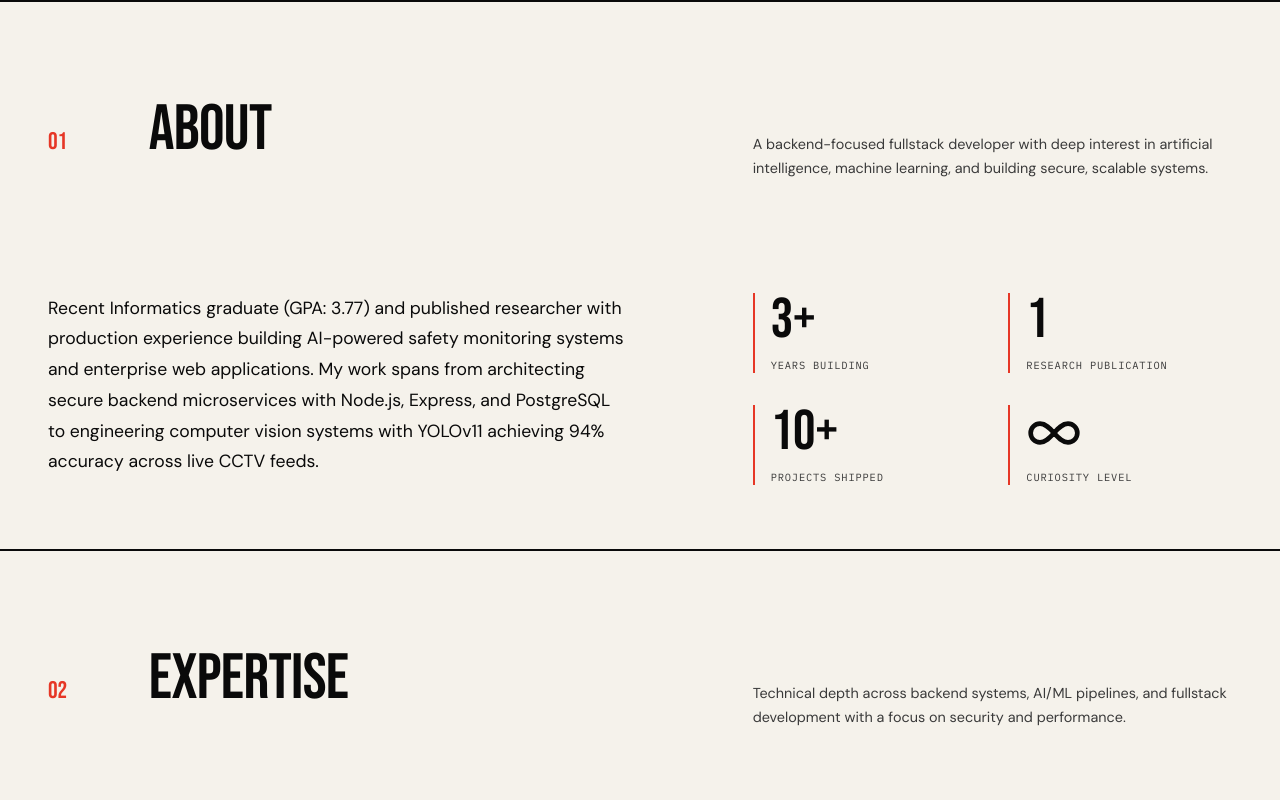
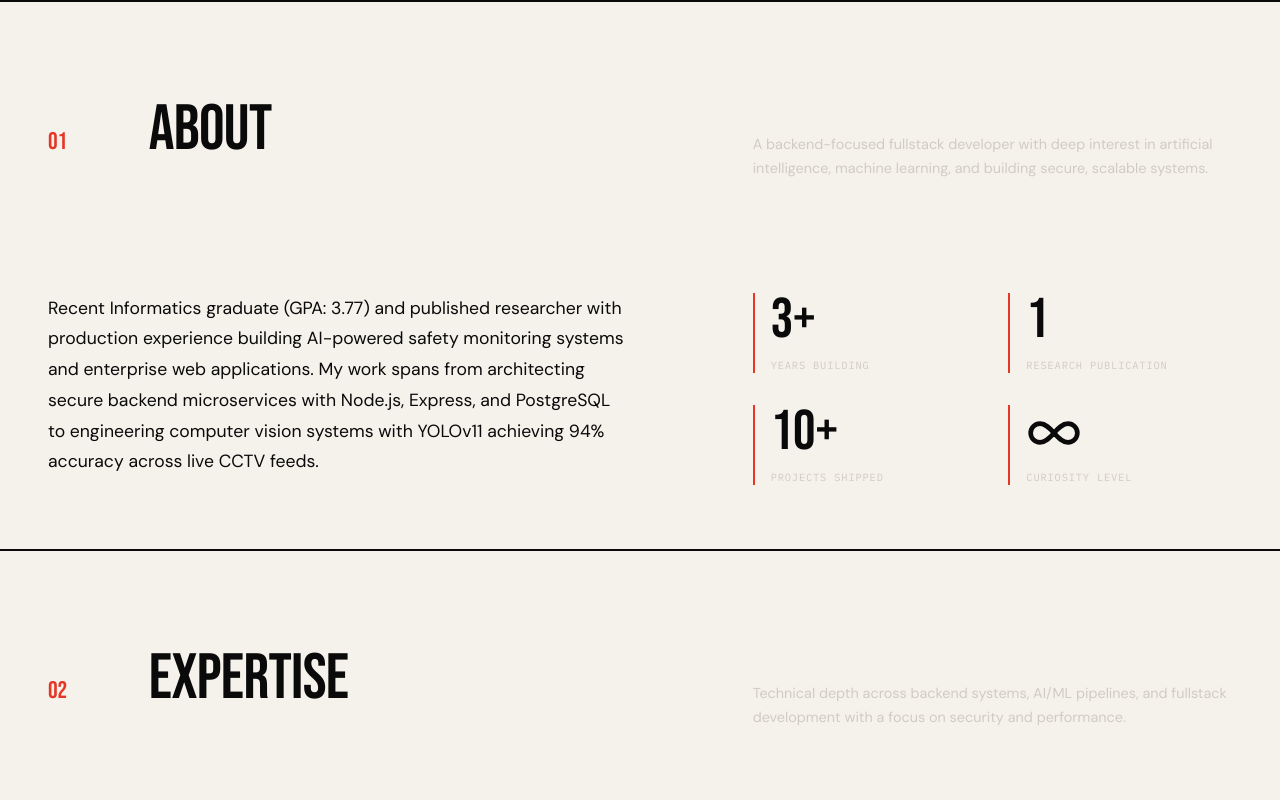
Before and after one commit to NotInDream/rads-portofolio-swiss-design, a React (Vite) app: page / in a window 1280 px wide. Shown: the part 800-1600 px from the top of the page. Built offline with nearby package versions, Linux system fonts and the light colour scheme.

Commit message:
changes: dark mode grey font color

```diff
--- a/src/index.css
+++ b/src/index.css
@@ -9,7 +9,7 @@
   --color-red: #e63726;
   --color-grey: #b0aca5;
   --color-grey-light: #ddd9d0;
-  --color-grey-dark: #3a3a3a;
+  --color-grey-dark: #d1ccc2;
   --font-bebas: "Bebas Neue", sans-serif;
   --font-mono: "IBM Plex Mono", monospace;
   --breakpoint-tab: 900px;
```
